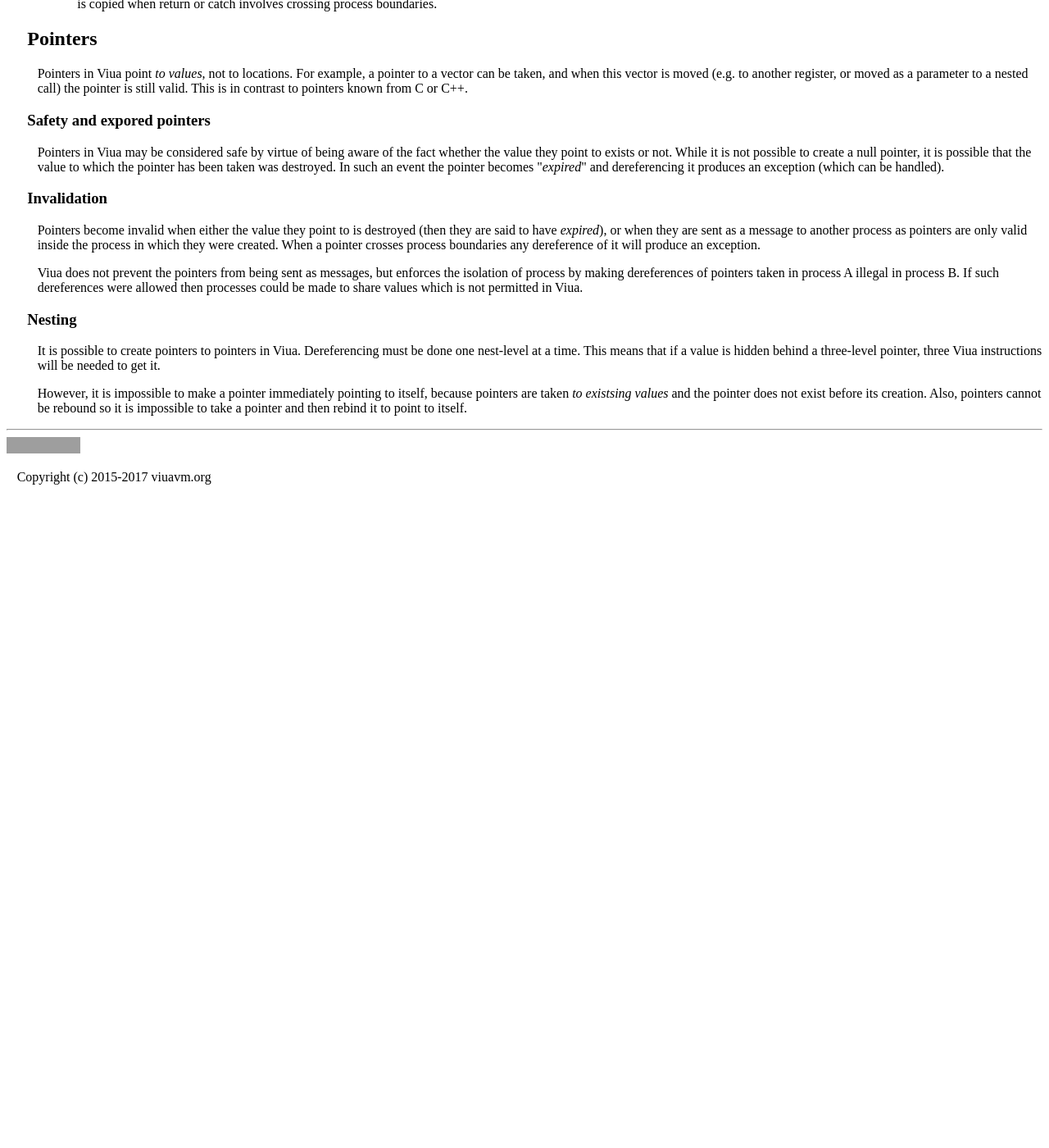
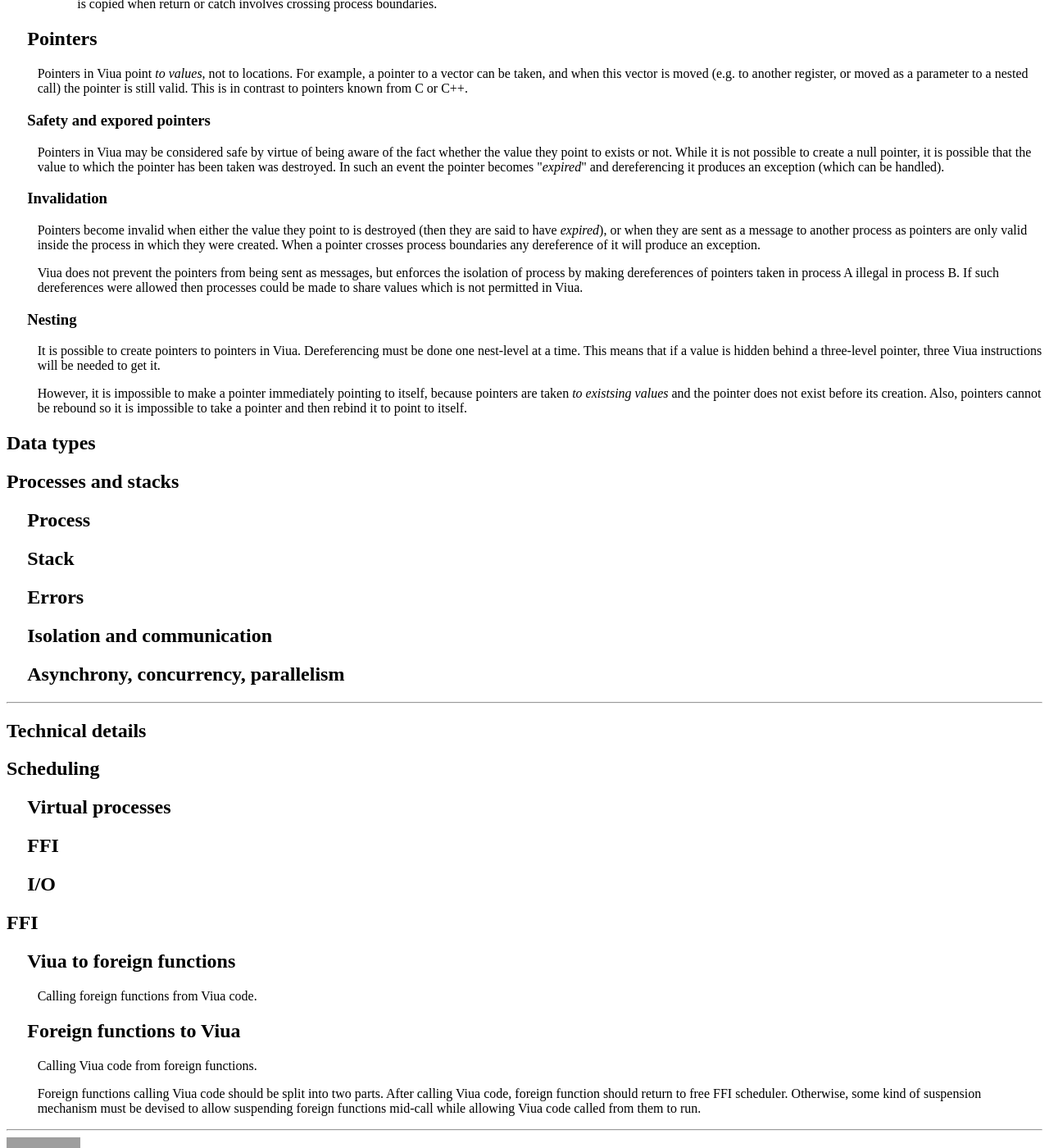
Before and after one commit to marekjm/docs.viuavm.org, a Jekyll site: the page built from model.html, in a window 1280 px wide and 1400 px high, scrolled down 6206 px. Shown: the whole window at 82% size. Built offline with Jekyll 4.4.1, drawn with Linux system fonts in a browser that asks for light colours; before the commit the page ends 6813 px from its top, so only the background shows below that; grey boxes are pictures that could not be loaded.

Commit message:
Outline for further documentation

```diff
--- a/model.html
+++ b/model.html
@@ -686,3 +686,80 @@ closure %1 foo/0
         </p>
     </section>
 </section>
+
+<section>
+    <h1> Data types </h1>
+</section>
+
+<section>
+    <h1> Processes and stacks </h1>
+
+    <section>
+        <h2> Process </h2>
+    </section>
+
+    <section>
+        <h2> Stack </h2>
+    </section>
+
+    <section>
+        <h2> Errors </h2>
+    </section>
+
+    <section>
+        <h2> Isolation and communication </h2>
+    </section>
+
+    <section>
+        <h2> Asynchrony, concurrency, parallelism </h2>
+    </section>
+</section>
+
+<hr>
+
+<section>
+    <h1> Technical details </h1>
+</section>
+
+<section>
+    <h1> Scheduling </h1>
+
+    <section>
+        <h2> Virtual processes </h2>
+    </section>
+
+    <section>
+        <h2> FFI </h2>
+    </section>
+
+    <section>
+        <h2> I/O </h2>
+    </section>
+</section>
+
+<section>
+    <h1> FFI </h1>
+
+    <section>
+        <h2> Viua to foreign functions </h1>
+
+        <p>
+            Calling foreign functions from Viua code.
+        </p>
+    </section>
+
+    <section>
+        <h2> Foreign functions to Viua </h1>
+
+        <p>
+            Calling Viua code from foreign functions.
+        </p>
+
+        <p>
+            Foreign functions calling Viua code should be split into two parts.
+            After calling Viua code, foreign function should return to free FFI scheduler.
+            Otherwise, some kind of suspension mechanism must be devised to allow suspending foreign functions
+            mid-call while allowing Viua code called from them to run.
+        </p>
+    </section>
+</section>
```
